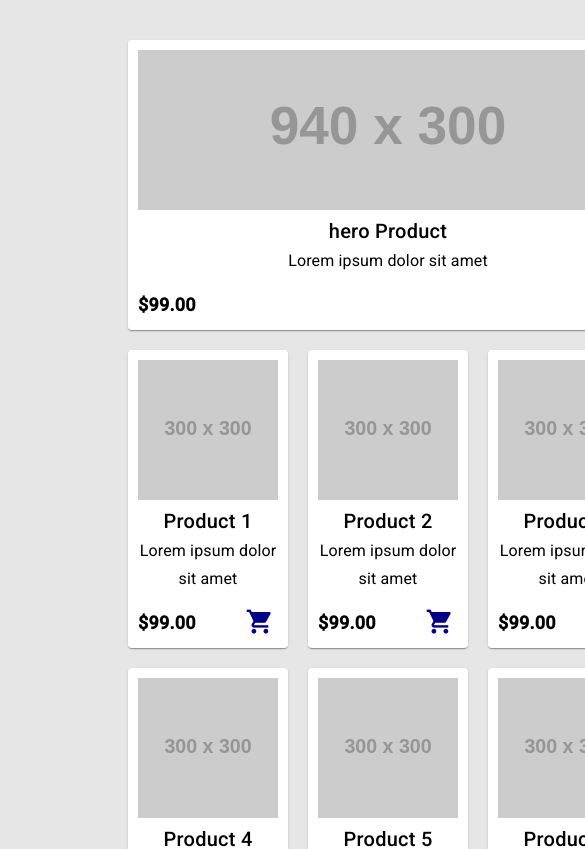
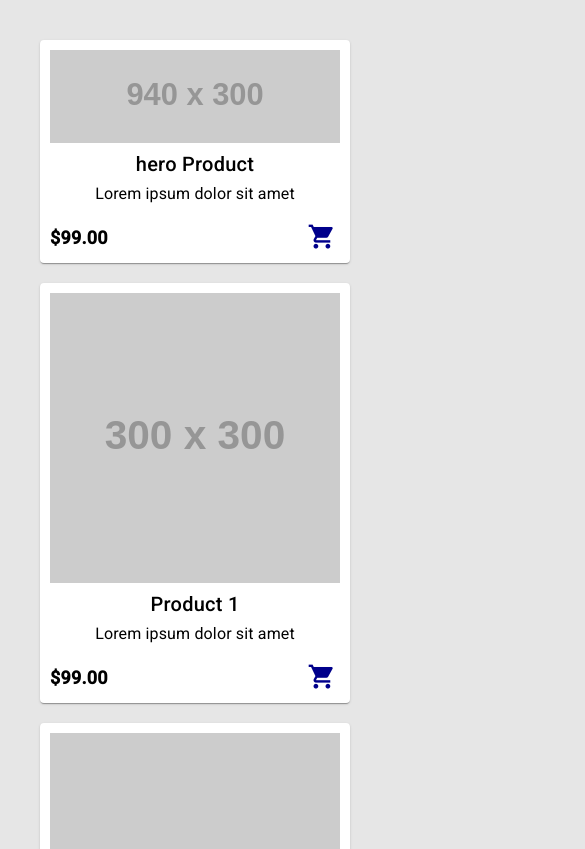
Before and after one commit to guilhermetr/simple-webstore, an Angular app: page /home in a window 390 px wide. Shown: the top 849 px of the page, 585 px wide, since content can reach past the window. Built offline with nearby package versions, Linux system fonts and the light colour scheme.

Commit message:
Improve product grid responsiveness

```diff
--- a/src/app/pages/home/home.component.html
+++ b/src/app/pages/home/home.component.html
@@ -2,7 +2,7 @@
     <div
         *ngFor="let product of products; let i = index"
         class="content-container"
-        [style.grid-column-end]="getGridColumnEnd(i)">
+        [style.grid-column]="colspans[i] > 1 ? '1/-1' : ''">
     <app-product-details
         [product]="product"
         (calculatedColspan)="onCalculatedColspan($event, i)">
--- a/src/app/pages/home/home.component.scss
+++ b/src/app/pages/home/home.component.scss
@@ -1,10 +1,24 @@
 .product-grid {
     padding: 2.5rem 8rem;
     display: grid;
-    grid-template-columns: repeat(auto-fill, minmax(160px, 1fr) minmax(160px, 1fr) minmax(160px, 1fr));
+    grid-template-columns: repeat(3, minmax(200px, 1fr));
     gap: 20px;
     max-width: 1000px;
     margin: 0 auto;
+}
+
+@media screen and (max-width: 1023px) {
+    .product-grid {
+        padding: 2.5rem 5.3rem;
+        grid-template-columns: minmax(200px, 1fr) minmax(200px, 1fr);
+    }
+}
+
+@media screen and (max-width: 700px) {
+    .product-grid {
+        padding: 2.5rem 2.5rem;
+        grid-template-columns: minmax(200px, 1fr);
+    }
 }
 
 .content-container {
--- a/src/app/pages/home/home.component.ts
+++ b/src/app/pages/home/home.component.ts
@@ -10,7 +10,6 @@ import { ProductService } from 'src/app/services/product.service';
 export class HomeComponent implements OnInit {
 
   products!: Product[];
-  cols: number = 3;
   colspans: number[] = [];
 
   constructor(private productService: ProductService) {}
@@ -22,9 +21,4 @@ export class HomeComponent implements OnInit {
   onCalculatedColspan(colspan: number, index: number) {
     this.colspans[index] = colspan;
   }
-
-  getGridColumnEnd(index: number): string {
-    return `span ${this.colspans[index]}`;
-  }
-
 }
```
